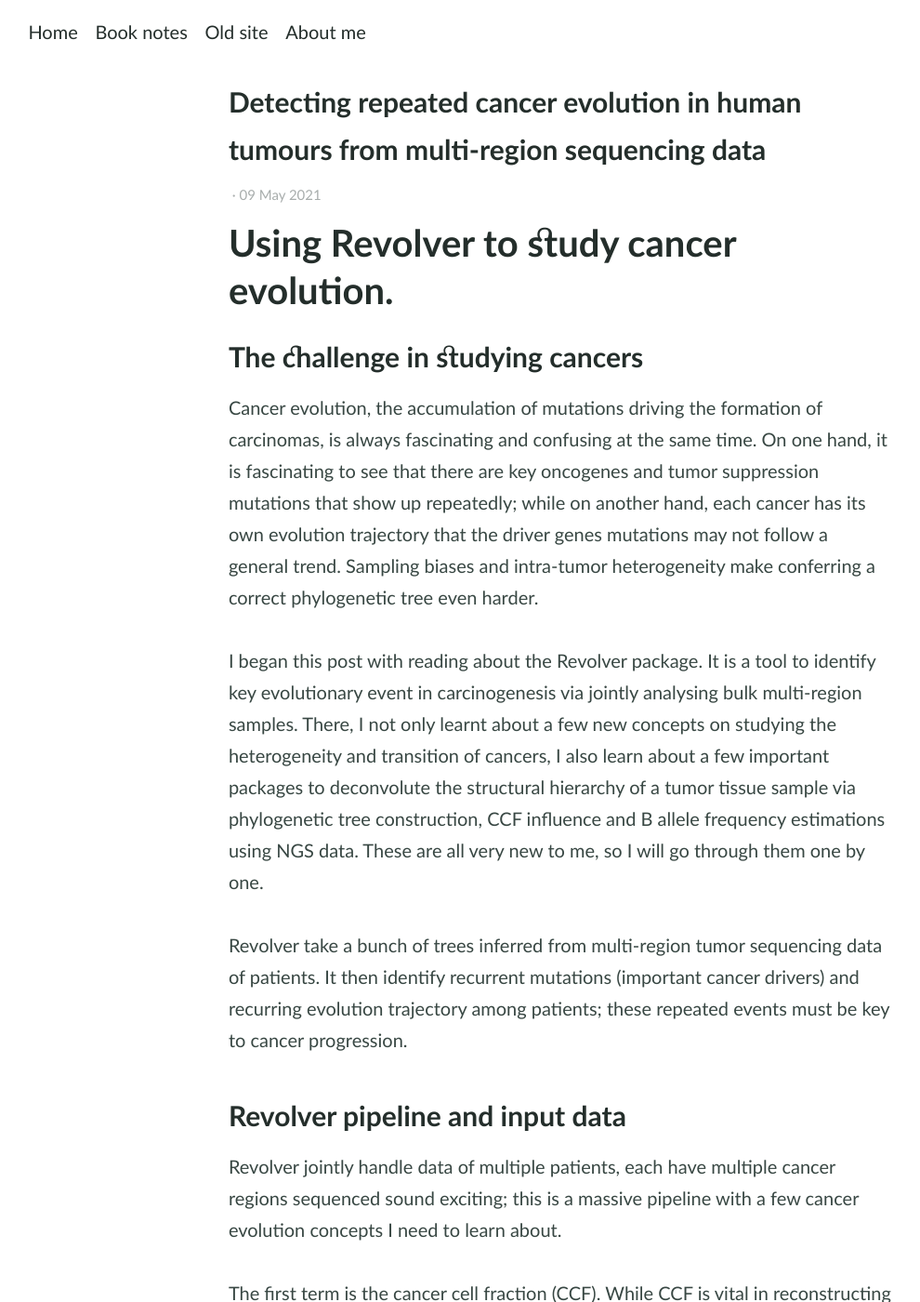
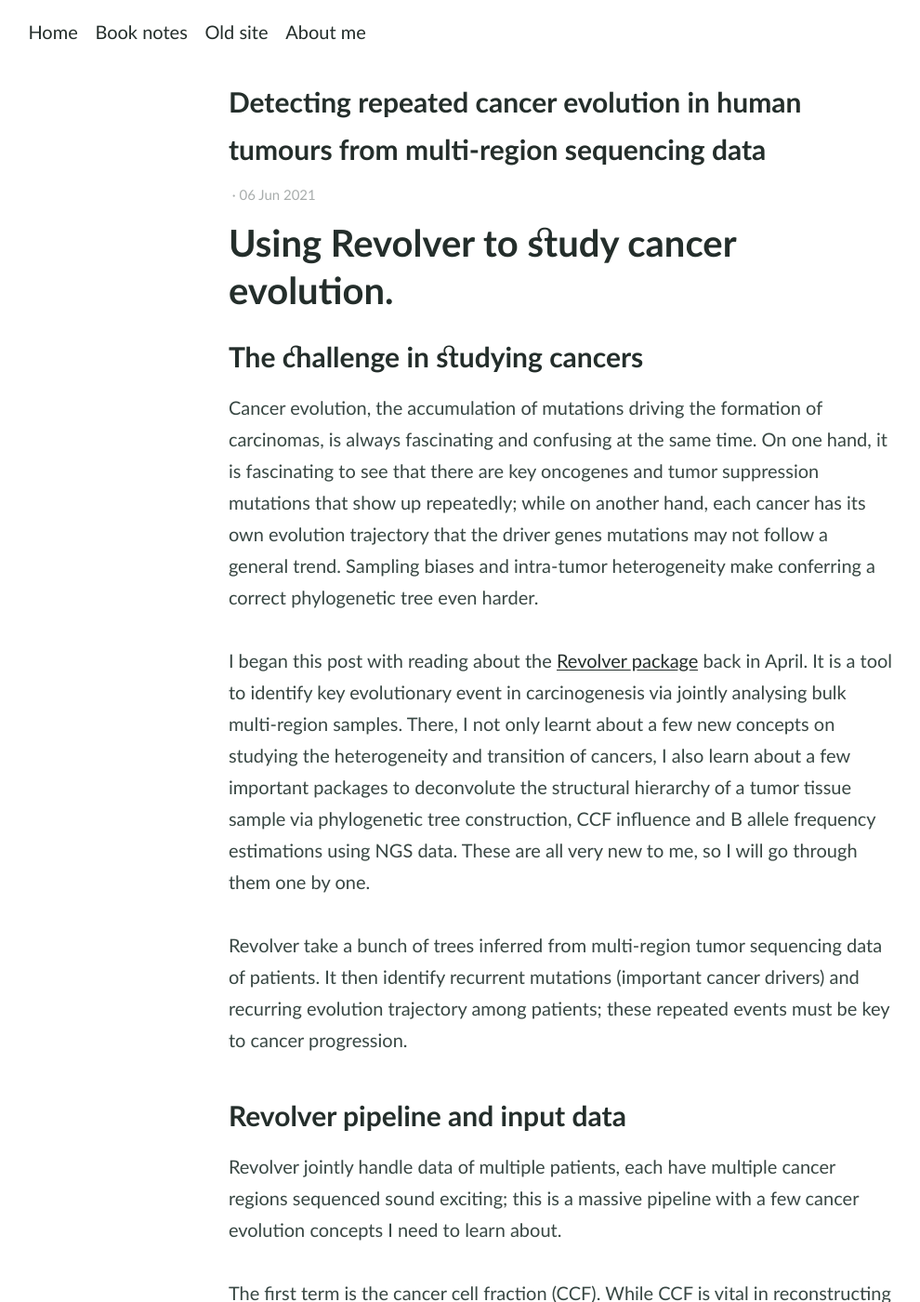
Before and after one commit to AthenACHY/AthenACHY.github.io, a Jekyll site: the page built from _posts/2021-06-06-Clonal_recontruction_cancer.md, in a window 1280 px wide and 1400 px high. Shown: the whole window at 93% size, without its empty margins (37-1027 px from the left). Built offline with Jekyll 4.4.1, drawn with Linux system fonts in a browser that asks for light colours.

Commit message:
Update and rename 2021-05-09-Clonal_recontruction_cancer.md to 2021-06-06-Clonal_recontruction_cancer.md

```diff
--- a/_posts/2021-05-09-Clonal_recontruction_cancer.md
+++ b/_posts/2021-06-06-Clonal_recontruction_cancer.md
@@ -7,12 +7,11 @@ Using Revolver to study cancer evolution.
 ======
 
 ### The challenge in studying cancers
-
 Cancer evolution, the accumulation of mutations driving the formation of carcinomas, is always fascinating and confusing at the same time.
 On one hand, it is fascinating to see that there are key oncogenes and tumor suppression mutations that show up repeatedly; while on another hand, each cancer has its own evolution trajectory that the driver genes mutations may not follow a general trend.
 Sampling biases and intra-tumor heterogeneity make conferring a correct phylogenetic tree even harder.
 
-I began this post with reading about the Revolver package.
+I began this post with reading about the [Revolver package](https://github.com/caravagn/revolver) back in April.
 It is a tool to identify key evolutionary event in carcinogenesis via jointly analysing bulk multi-region samples.
 There, I not only learnt about a few new concepts on studying the heterogeneity and transition of cancers, I also learn about a few important packages to deconvolute the structural hierarchy of a tumor tissue sample via phylogenetic tree construction, CCF influence and B allele frequency estimations using NGS data.
 These are all very new to me, so I will go through them one by one.
@@ -89,12 +88,9 @@ Tracerx<-Tracerx %>% arrange(cluster_id)
 Tracerx<-Tracerx %>% mutate(R1=R1*100, R2=R2*100, R3=R3*100)
 plot.variant.clusters(Tracerx, cluster.col.name = "cluster_id",
                       vaf.col.names = c("R1", "R2", "R3"))
-
-
 plot.cluster.flow(Tracerx, cluster.col.name = "cluster_id",
                   vaf.col.names = c("R1", "R2", "R3"),
                   sample.names =c("R1", "R2", "R3"))
-
 ~~~
 
 <figure>
@@ -103,6 +99,7 @@ plot.cluster.flow(Tracerx, cluster.col.name = "cluster_id",
 </p>
 <figcaption>VAFs of the 7 TRACERx clusters. </figcaption>
 </figure>
+
 
 To infer clonal structure, I picked cluster 7 (the one with highest VAF) as the founder cluster and infer a "monoclonal" model.
 infer.clonal.model cannot accept 0-base cluster numbering, so each cluster number has 1 added.
@@ -181,7 +178,6 @@ my_cohort = revolver_cohort(
   annotation = "My small REVOLVER dataset"
 )
 ── Extracting clones table ──────────────────────────────────────────────────
-
 → CRUK0001 : 2100 entries, 11 clone(s).
 → CRUK0002 : 280 entries, 7 clone(s).
 → CRUK0003 : 330 entries, 7 clone(s).
```
